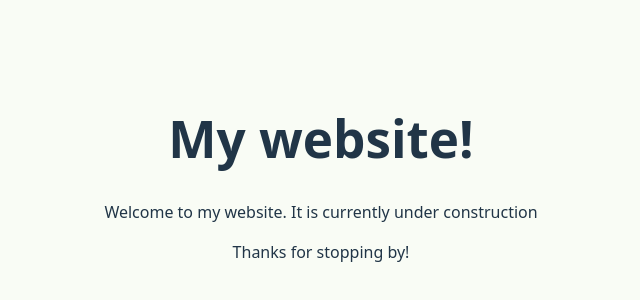
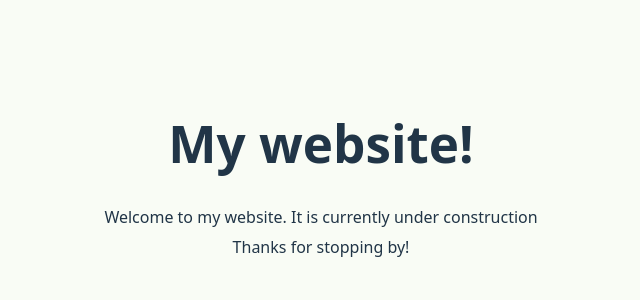
Before and after one commit to KrzysiekLipiec/personal-website, a React (Vite) app: page / in a window 1280 px wide. Shown: the part 222-522 px from the top of the page, without its empty margins (319-959 px from the left). Built offline with nearby package versions, Linux system fonts and the light colour scheme.

Commit message:
testing update on merge #4

```diff
--- a/src/App.tsx
+++ b/src/App.tsx
@@ -5,8 +5,7 @@ function App() {
     <>
       <h1>My website!</h1>
       <p>Welcome to my website. It is currently under construction</p>
-      <p>Thanks for stopping by!</p>
-      {/*Hi, congratulation, you found scared text!*/}
+      <p style={{ marginTop: "-10px" }}>Thanks for stopping by!</p>
     </>
   );
 }
```
